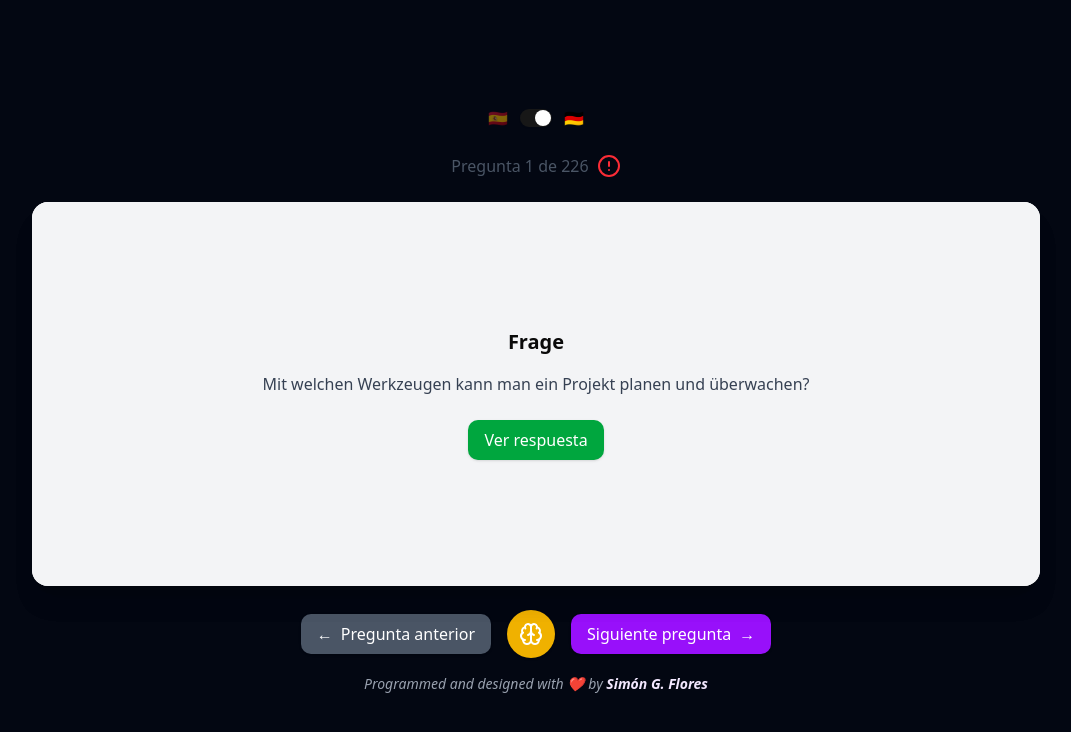
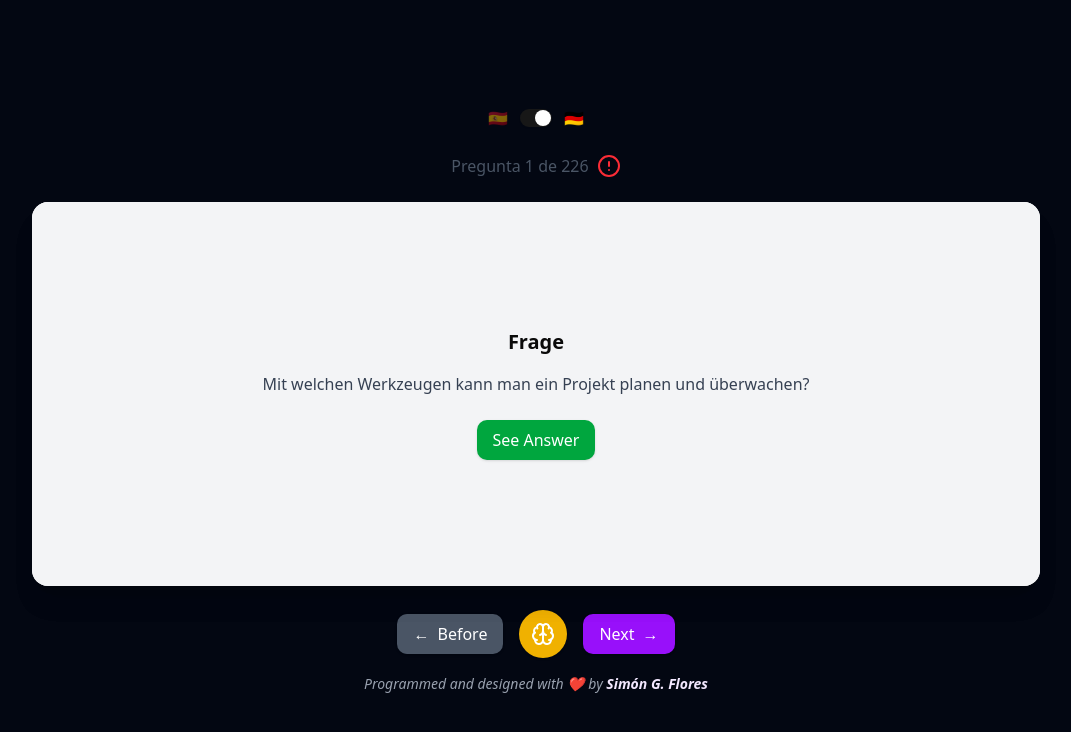
Before and after one commit to FLORES-SimonG/ap-one, a Next.js app: page / in a window 1280 px wide. Shown: the top 732 px of the page, without its empty margins (104-1175 px from the left). Built offline with nearby package versions, Linux system fonts and the light colour scheme.

Commit message:
change transl

```diff
--- a/src/components/custom/answer-section.tsx
+++ b/src/components/custom/answer-section.tsx
@@ -20,7 +20,7 @@ export default function AnswerSection({
         onClick={() => setFlipped(true)}
         className="px-4 py-2 bg-blue-600 text-white rounded-lg shadow hover:bg-blue-700"
       >
-        Ver pregunta
+        See Question
       </button>
     </div>
   );
--- a/src/components/custom/navigation-buttons.tsx
+++ b/src/components/custom/navigation-buttons.tsx
@@ -17,7 +17,7 @@ export default function NavigationButtons({
         onClick={onPrev}
         className="px-4 py-2 bg-gray-600 text-white rounded-lg shadow hover:bg-gray-700 flex justify-center items-center gap-2 content-center"
       >
-        ← <span className="hidden sm:block">Pregunta anterior</span>
+        ← <span className="hidden sm:block">Before</span>
       </button>
 
       <button
@@ -31,7 +31,7 @@ export default function NavigationButtons({
         onClick={onNext}
         className="px-4 py-2 bg-purple-600 text-white rounded-lg shadow hover:bg-purple-700 flex justify-center items-center gap-2 content-center"
       >
-        <span className="hidden sm:block">Siguiente pregunta</span> →
+        <span className="hidden sm:block">Next</span> →
       </button>
     </div>
   );
--- a/src/components/custom/question-section.tsx
+++ b/src/components/custom/question-section.tsx
@@ -24,7 +24,7 @@ export default function QuestionSection({
         onClick={() => setFlipped(false)}
         className="mt-6 px-4 py-2 bg-green-600 text-white rounded-lg shadow hover:bg-green-700"
       >
-        Ver respuesta
+        See Answer
       </button>
     </div>
   );
```
